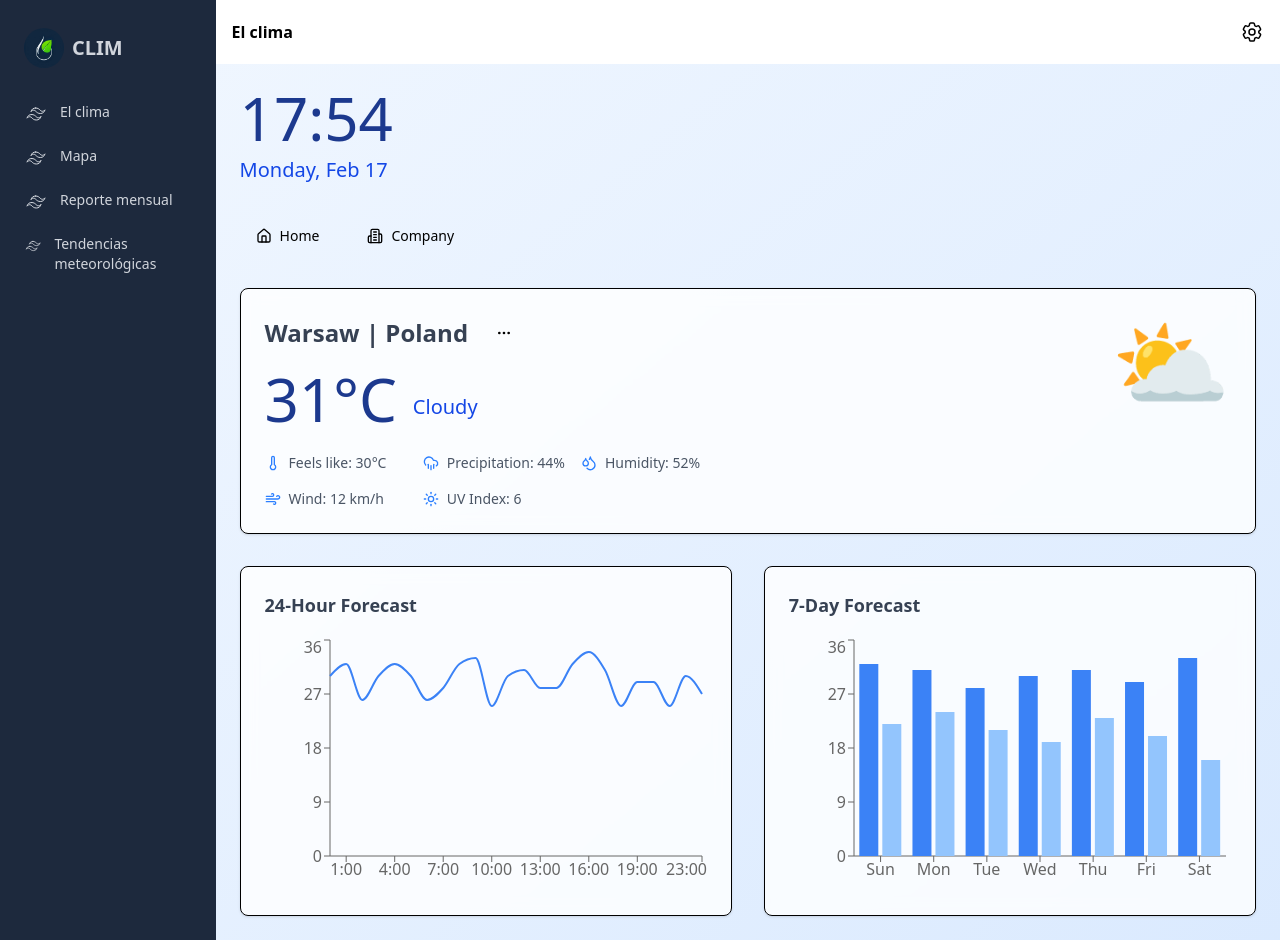
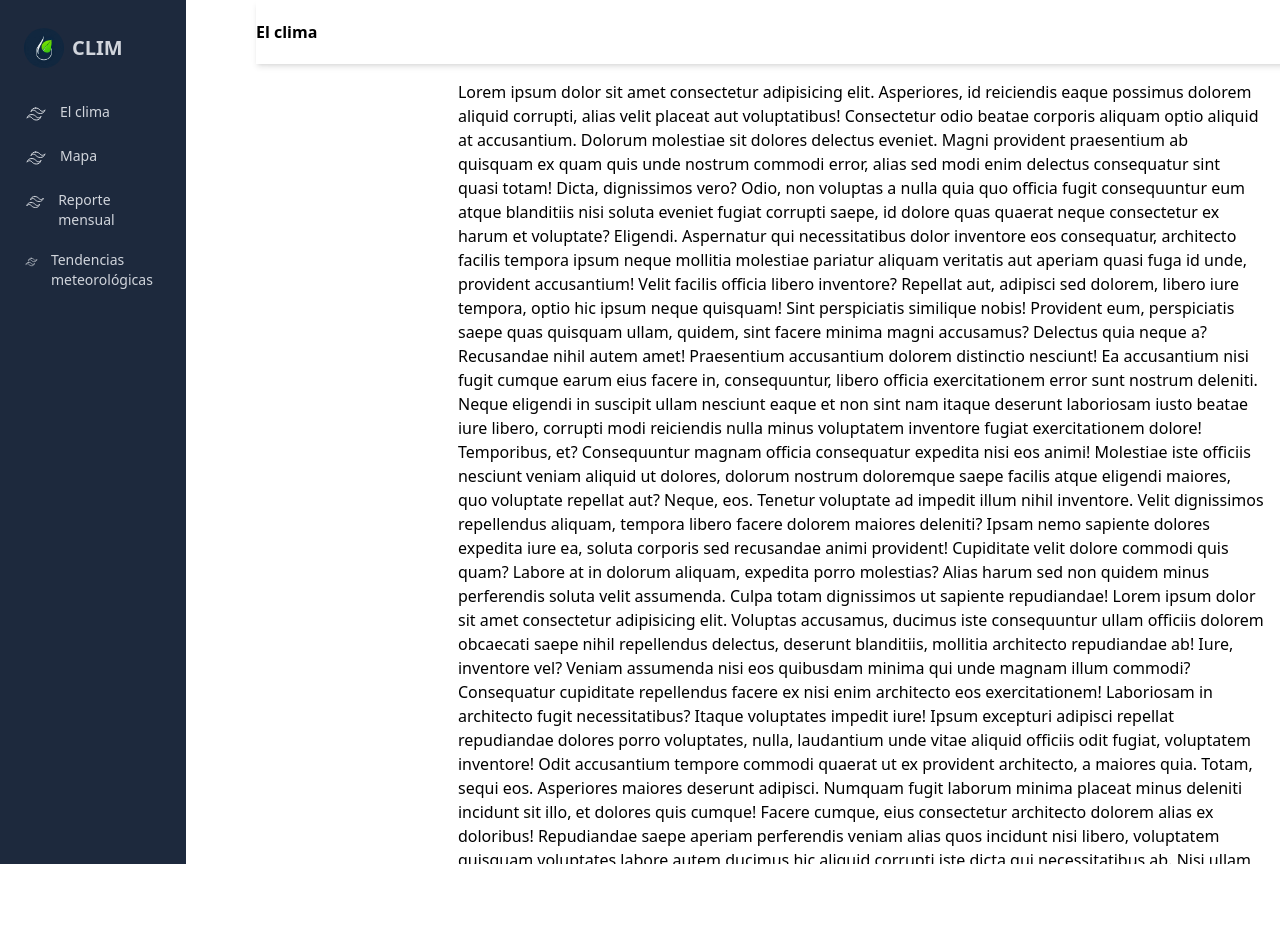
Before and after one commit to BrunoSxA/Weather, a React (Vite) app: page / in a window 1280 px wide. After the commit the page ends 864 px from the top, so only its background shows below. Built offline with nearby package versions, Linux system fonts and the light colour scheme.

Commit message:
Primer cambio en layout

```diff
--- a/src/layouts/Layout.jsx
+++ b/src/layouts/Layout.jsx
@@ -68,8 +68,8 @@ export default function Layout({ children }) {
                     </nav>
                 </div>
 
-                <div className="w-full mx-auto">
-                    <div className="mx-auto px-4 bg-white shadow-md">
+                <div className="mx-auto flex flex-col w-full ml-64">
+                    <div className="mx-autobg-white shadow-md fixed top-0 left-64 w-[calc(100%-64px)] h-16">
                         <div className="relative flex h-16 items-center justify-between">
                             <div className="absolute inset-y-0 left-0 flex items-center md:hidden">
                                 <button id="menu" type="button" className="relative inline-flex items-center justify-center rounded-md p-2 text-gray-400 hover:bg-gray-700 hover:text-white focus:outline-none focus:ring-0 focus:ring-inset focus:ring-white">
@@ -106,7 +106,7 @@ export default function Layout({ children }) {
                             </div>
                         </div>
                     </div>
-                    <div>
+                    <div className='mt-16 p-4 h-screen overflow-y-auto'>
                         {children}
                     </div>
                 </div>
--- a/src/pages/Inicio.jsx
+++ b/src/pages/Inicio.jsx
@@ -1,186 +1,39 @@
-"use client"
+import React from 'react'
+import Layout from '../layouts/Layout'
 
-import React, { useState, useEffect } from "react"
-import { Home, Building2, MoreHorizontal, Droplets, Wind, Thermometer, Sun, CloudRain } from "lucide-react"
-import { LineChart, Line, BarChart, Bar, XAxis, YAxis, Tooltip, ResponsiveContainer } from "recharts"
-import Layout from "../layouts/Layout"
-
-const cn = (...classes) => classes.filter(Boolean).join(" ")
-
-const Button = React.forwardRef(({ className, variant = "default", size = "default", ...props }, ref) => (
-  <button
-    className={cn(
-      "inline-flex items-center justify-center rounded-md text-sm font-medium transition-colors focus-visible:outline-none focus-visible:ring-2 focus-visible:ring-ring focus-visible:ring-offset-2 disabled:opacity-50 disabled:pointer-events-none",
-      variant === "default" && "bg-primary text-primary-foreground hover:bg-primary/90",
-      variant === "ghost" && "hover:bg-accent hover:text-accent-foreground",
-      size === "default" && "h-10 py-2 px-4",
-      size === "icon" && "h-10 w-10",
-      className
-    )}
-    ref={ref}
-    {...props}
-  />
-))
-
-Button.displayName = "Button"
-
-const Card = React.forwardRef(({ className, ...props }, ref) => (
-  <div ref={ref} className={cn("rounded-lg border bg-card text-card-foreground shadow-sm", className)} {...props} />
-))
-
-Card.displayName = "Card"
-
-const CardContent = React.forwardRef(({ className, ...props }, ref) => (
-  <div ref={ref} className={cn("p-6", className)} {...props} />
-))
-
-CardContent.displayName = "CardContent"
-
-const getWeatherData = () => ({
-  temperature: 31,
-  feelsLike: 30,
-  precipitation: 44,
-  humidity: 52,
-  windSpeed: 12,
-  uvIndex: 6,
-  hourlyForecast: Array.from({ length: 24 }, (_, i) => ({
-    hour: `${i}:00`,
-    temp: Math.floor(Math.random() * 10) + 25,
-    precipitation: Math.floor(Math.random() * 100),
-  })),
-  weeklyForecast: Array.from({ length: 7 }, (_, i) => ({
-    day: ["Sun", "Mon", "Tue", "Wed", "Thu", "Fri", "Sat"][i],
-    high: Math.floor(Math.random() * 10) + 25,
-    low: Math.floor(Math.random() * 10) + 15,
-  }))
-})
-
-export default function WeatherDashboard() {
-  const [currentTime, setCurrentTime] = useState(new Date())
-  const [weatherData, setWeatherData] = useState(null)
-
-  useEffect(() => {
-    const timer = setInterval(() => setCurrentTime(new Date()), 1000)
-    return () => clearInterval(timer)
-  }, [])
-
-  useEffect(() => {
-    setWeatherData(getWeatherData())
-  }, [])
-
-  if (!weatherData) return null
-
+export default function Inicio() {
   return (
     <Layout>
-
-      <div className="min-h-screen bg-gradient-to-br from-blue-50 to-blue-100 p-6">
-        <div className="max-w-7xl mx-auto">
-          <div className="mb-8">
-            <div className="text-6xl font-light text-blue-900 mb-2">
-              {currentTime.toLocaleTimeString("en-US", {
-                hour: "2-digit",
-                minute: "2-digit",
-                hour12: false,
-              })}
-            </div>
-            <div className="text-xl text-blue-700">
-              {currentTime.toLocaleDateString("en-US", {
-                weekday: "long",
-                month: "short",
-                day: "numeric",
-              })}
-            </div>
-          </div>
-
-          <div className="flex gap-4 mb-8">
-            <Button variant="ghost" className="flex items-center gap-2">
-              <Home className="h-4 w-4" />
-              Home
-            </Button>
-            <Button variant="ghost" className="flex items-center gap-2">
-              <Building2 className="h-4 w-4" />
-              Company
-            </Button>
-          </div>
-
-          <Card className="mb-8 bg-white/80 backdrop-blur">
-            <CardContent>
-              <div className="flex justify-between items-start">
-                <div>
-                  <div className="flex items-center gap-4">
-                    <h2 className="text-2xl font-semibold text-gray-700">Warsaw | Poland</h2>
-                    <Button variant="ghost" size="icon">
-                      <MoreHorizontal className="h-4 w-4" />
-                    </Button>
-                  </div>
-                  <div className="flex items-end gap-4 mt-4">
-                    <span className="text-6xl font-light text-blue-900">{weatherData.temperature}°C</span>
-                    <span className="text-xl text-blue-700 mb-2">Cloudy</span>
-                  </div>
-                  <div className="grid grid-cols-3 gap-4 mt-6">
-                    <div className="flex items-center gap-2">
-                      <Thermometer className="h-4 w-4 text-blue-500" />
-                      <span className="text-sm text-gray-600">Feels like: {weatherData.feelsLike}°C</span>
-                    </div>
-                    <div className="flex items-center gap-2">
-                      <CloudRain className="h-4 w-4 text-blue-500" />
-                      <span className="text-sm text-gray-600">Precipitation: {weatherData.precipitation}%</span>
-                    </div>
-                    <div className="flex items-center gap-2">
-                      <Droplets className="h-4 w-4 text-blue-500" />
-                      <span className="text-sm text-gray-600">Humidity: {weatherData.humidity}%</span>
-                    </div>
-                    <div className="flex items-center gap-2">
-                      <Wind className="h-4 w-4 text-blue-500" />
-                      <span className="text-sm text-gray-600">Wind: {weatherData.windSpeed} km/h</span>
-                    </div>
-                    <div className="flex items-center gap-2">
-                      <Sun className="h-4 w-4 text-blue-500" />
-                      <span className="text-sm text-gray-600">UV Index: {weatherData.uvIndex}</span>
-                    </div>
-                  </div>
-                </div>
-                <div className="text-8xl text-blue-600">⛅</div>
-              </div>
-            </CardContent>
-          </Card>
-
-          <div className="grid grid-cols-1 md:grid-cols-2 gap-8">
-            <Card className="bg-white/80 backdrop-blur">
-              <CardContent>
-                <h3 className="text-lg font-semibold text-gray-700 mb-4">24-Hour Forecast</h3>
-                <div className="h-64">
-                  <ResponsiveContainer width="100%" height="100%">
-                    <LineChart data={weatherData.hourlyForecast}>
-                      <XAxis dataKey="hour" />
-                      <YAxis />
-                      <Tooltip />
-                      <Line type="monotone" dataKey="temp" stroke="#3b82f6" strokeWidth={2} dot={false} />
-                    </LineChart>
-                  </ResponsiveContainer>
-                </div>
-              </CardContent>
-            </Card>
-
-            <Card className="bg-white/80 backdrop-blur">
-              <CardContent>
-                <h3 className="text-lg font-semibold text-gray-700 mb-4">7-Day Forecast</h3>
-                <div className="h-64">
-                  <ResponsiveContainer width="100%" height="100%">
-                    <BarChart data={weatherData.weeklyForecast}>
-                      <XAxis dataKey="day" />
-                      <YAxis />
-                      <Tooltip />
-                      <Bar dataKey="high" fill="#3b82f6" />
-                      <Bar dataKey="low" fill="#93c5fd" />
-                    </BarChart>
-                  </ResponsiveContainer>
-                </div>
-              </CardContent>
-            </Card>
-          </div>
-        </div>
-      </div>
+      Lorem ipsum dolor sit amet consectetur adipisicing elit. Asperiores, id reiciendis eaque possimus dolorem aliquid corrupti, alias velit placeat aut voluptatibus! Consectetur odio beatae corporis aliquam optio aliquid at accusantium.
+      Dolorum molestiae sit dolores delectus eveniet. Magni provident praesentium ab quisquam ex quam quis unde nostrum commodi error, alias sed modi enim delectus consequatur sint quasi totam! Dicta, dignissimos vero?
+      Odio, non voluptas a nulla quia quo officia fugit consequuntur eum atque blanditiis nisi soluta eveniet fugiat corrupti saepe, id dolore quas quaerat neque consectetur ex harum et voluptate? Eligendi.
+      Aspernatur qui necessitatibus dolor inventore eos consequatur, architecto facilis tempora ipsum neque mollitia molestiae pariatur aliquam veritatis aut aperiam quasi fuga id unde, provident accusantium! Velit facilis officia libero inventore?
+      Repellat aut, adipisci sed dolorem, libero iure tempora, optio hic ipsum neque quisquam! Sint perspiciatis similique nobis! Provident eum, perspiciatis saepe quas quisquam ullam, quidem, sint facere minima magni accusamus?
+      Delectus quia neque a? Recusandae nihil autem amet! Praesentium accusantium dolorem distinctio nesciunt! Ea accusantium nisi fugit cumque earum eius facere in, consequuntur, libero officia exercitationem error sunt nostrum deleniti.
+      Neque eligendi in suscipit ullam nesciunt eaque et non sint nam itaque deserunt laboriosam iusto beatae iure libero, corrupti modi reiciendis nulla minus voluptatem inventore fugiat exercitationem dolore! Temporibus, et?
+      Consequuntur magnam officia consequatur expedita nisi eos animi! Molestiae iste officiis nesciunt veniam aliquid ut dolores, dolorum nostrum doloremque saepe facilis atque eligendi maiores, quo voluptate repellat aut? Neque, eos.
+      Tenetur voluptate ad impedit illum nihil inventore. Velit dignissimos repellendus aliquam, tempora libero facere dolorem maiores deleniti? Ipsam nemo sapiente dolores expedita iure ea, soluta corporis sed recusandae animi provident!
+      Cupiditate velit dolore commodi quis quam? Labore at in dolorum aliquam, expedita porro molestias? Alias harum sed non quidem minus perferendis soluta velit assumenda. Culpa totam dignissimos ut sapiente repudiandae!
+      Lorem ipsum dolor sit amet consectetur adipisicing elit. Voluptas accusamus, ducimus iste consequuntur ullam officiis dolorem obcaecati saepe nihil repellendus delectus, deserunt blanditiis, mollitia architecto repudiandae ab! Iure, inventore vel?
+      Veniam assumenda nisi eos quibusdam minima qui unde magnam illum commodi? Consequatur cupiditate repellendus facere ex nisi enim architecto eos exercitationem! Laboriosam in architecto fugit necessitatibus? Itaque voluptates impedit iure!
+      Ipsum excepturi adipisci repellat repudiandae dolores porro voluptates, nulla, laudantium unde vitae aliquid officiis odit fugiat, voluptatem inventore! Odit accusantium tempore commodi quaerat ut ex provident architecto, a maiores quia.
+      Totam, sequi eos. Asperiores maiores deserunt adipisci. Numquam fugit laborum minima placeat minus deleniti incidunt sit illo, et dolores quis cumque! Facere cumque, eius consectetur architecto dolorem alias ex doloribus!
+      Repudiandae saepe aperiam perferendis veniam alias quos incidunt nisi libero, voluptatem quisquam voluptates labore autem ducimus hic aliquid corrupti iste dicta qui necessitatibus ab. Nisi ullam magnam at optio illum!
+      Obcaecati id ipsam sint, quaerat mollitia vitae illo deserunt suscipit dolorum voluptas eligendi quisquam nostrum non odit iure esse et labore, officiis dicta commodi atque dolorem molestias? Alias, qui. Nostrum?
+      Vitae quisquam aperiam cupiditate ipsam nulla? Provident facere, ratione mollitia nisi nostrum repellendus expedita suscipit dignissimos vel quidem harum cumque doloribus fugit, tempore a reprehenderit, sit blanditiis dolorum? Non, nihil?
+      Molestiae dolore neque libero, eum ratione, fuga accusantium doloribus laborum mollitia sint quidem? Adipisci amet ea id natus blanditiis aperiam tempora, atque deserunt similique perferendis nemo deleniti dolorem, quasi recusandae.
+      Debitis numquam est rem fugit doloribus ad incidunt dignissimos eveniet consequuntur eligendi eaque voluptatibus vel iusto voluptate voluptas, in nesciunt non. Nulla quisquam maiores rerum pariatur ullam vero iusto ipsam.
+      At dolores quia ipsam est. Amet magnam voluptatum adipisci officiis corrupti. Placeat velit voluptatem sed corporis recusandae optio, ipsum officia voluptas! Itaque sint voluptatem nemo voluptatibus temporibus est modi magni?
+      Excepturi, aliquam neque fugiat blanditiis eius animi mollitia amet odit voluptates expedita aperiam quasi non in voluptate, nihil tempore quod, deleniti commodi quam explicabo iure deserunt necessitatibus vel? Aliquid, deleniti?
+      Excepturi, iure fugit eveniet fugiat odit repudiandae, placeat doloribus, harum provident labore iste accusantium ipsam at atque autem earum dolorem. Dignissimos accusantium ex ipsa error, numquam et repellendus dolorum placeat!
+      Eligendi animi aliquid aut maxime reiciendis at excepturi quia! Temporibus aperiam ad placeat, tempora eveniet distinctio officia aut! Sunt rerum odit quae recusandae esse blanditiis laudantium voluptas obcaecati dolores suscipit?
+      Voluptatibus laboriosam corporis dolorem? Nostrum, culpa nemo? Quaerat, enim perferendis? Officia enim aliquam, at impedit velit corporis repudiandae quae quibusdam iure illum dolorem ullam vitae! Suscipit iusto corrupti non beatae.
+      Fuga repellendus deserunt odit reiciendis nobis ipsum dicta harum, ut magnam quisquam, aliquid ex quasi a, soluta excepturi! Blanditiis quo fugit harum inventore reiciendis debitis amet in tenetur beatae consequuntur?
+      Fuga culpa voluptatem necessitatibus odit adipisci illum perferendis. Ratione, ad? Nostrum dicta maiores similique recusandae, aperiam est velit veritatis officiis nesciunt explicabo. Id itaque totam, ipsa voluptatum ut accusamus error.
+      Voluptas voluptate ea vel quo minus blanditiis repudiandae nisi repellat non, reiciendis cum rem eligendi laudantium quis quas ex deleniti veniam omnis autem cupiditate eaque maiores! Quia ratione id illo.
+      Perspiciatis, quam asperiores? Quos deserunt dignissimos consectetur dolorem magnam expedita amet voluptatem. Qui ad illo enim rem aut perspiciatis voluptates, vero eius. Magni obcaecati nihil labore praesentium nulla ad voluptates?
+      Amet laborum nisi autem quisquam veritatis error iste veniam dolor doloremque cupiditate? Corrupti minus ex perspiciatis? Laudantium veritatis eveniet sapiente consequatur quidem est in. Itaque libero iusto eaque reprehenderit eum.
+      Cupiditate rerum aut delectus, quos odio earum eligendi dolorem illum iure et saepe esse dicta deserunt tempore asperiores error corrupti laboriosam, eius nemo dolores quibusdam nulla aliquid animi. Deleniti, architecto!
     </Layout>
   )
 }
```
Also changed, not shown: src/assets/Style.css (+17 -0 lines).
